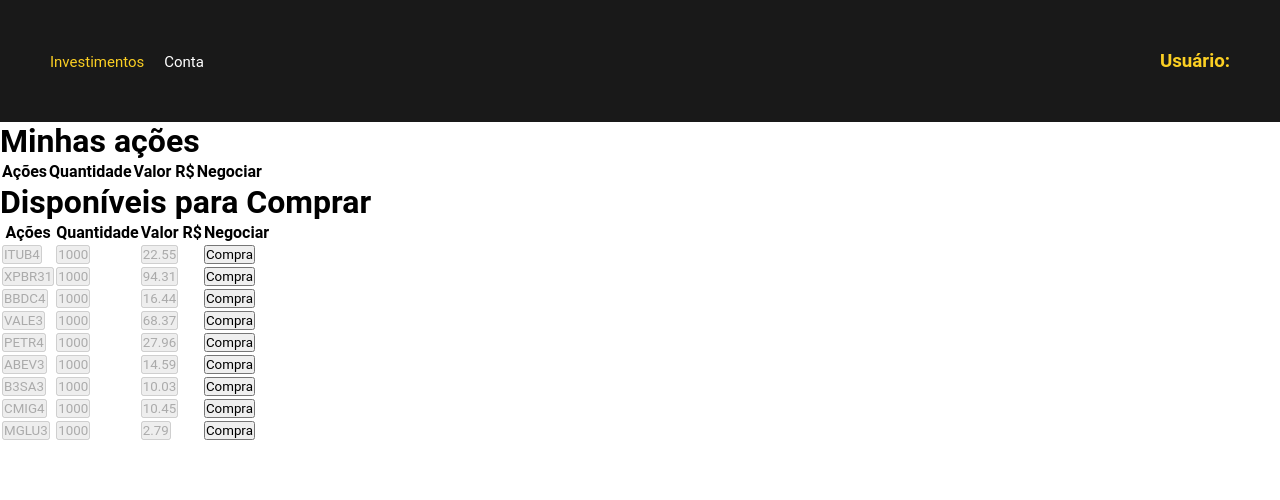
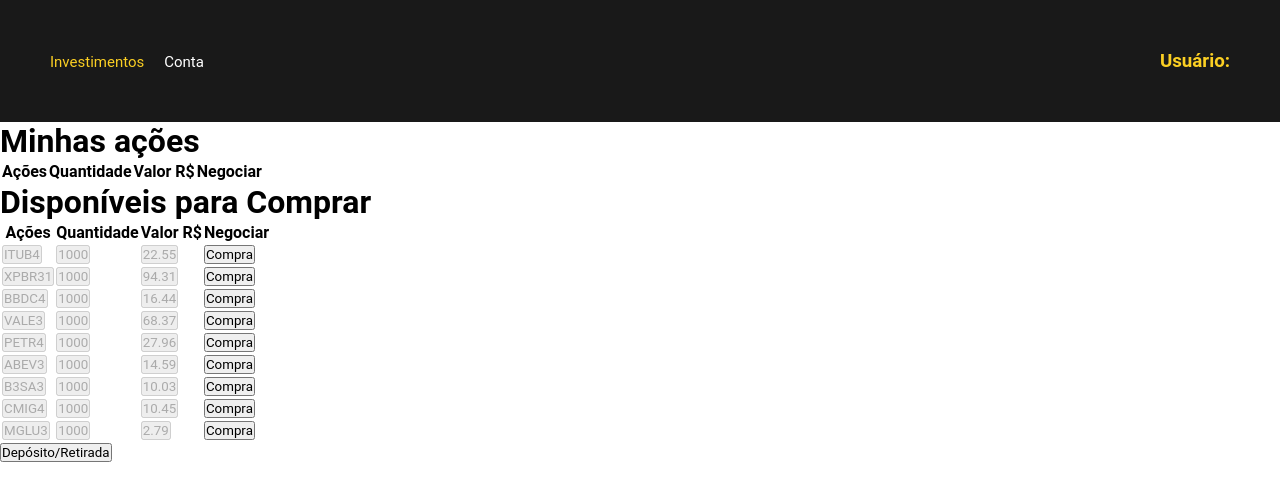
Before and after one commit to AmorimTorres/xp-app, a React (Create React App) app: page /investimentos in a window 1280 px wide. Shown: the top 500 px of the page. Built offline with nearby package versions, Linux system fonts and the light colour scheme.

Commit message:
FEAT: new button on shares page that link to acount on route /conta

```diff
--- a/src/Pages/Shares.jsx
+++ b/src/Pages/Shares.jsx
@@ -1,4 +1,5 @@
 import React from 'react';
+import { NavLink } from 'react-router-dom';
 import Header from '../Components/Header/Header';
 import MarketShares from '../Components/MarketShares';
 import UserShares from '../Components/UserShares';
@@ -9,6 +10,11 @@ function Shares() {
       <Header />
       <UserShares />
       <MarketShares />
+      <NavLink to="/conta">
+        <button type="button" aria-label="go-to-account-button">
+          Depósito/Retirada
+        </button>
+      </NavLink>
     </div>
   );
 }
```
